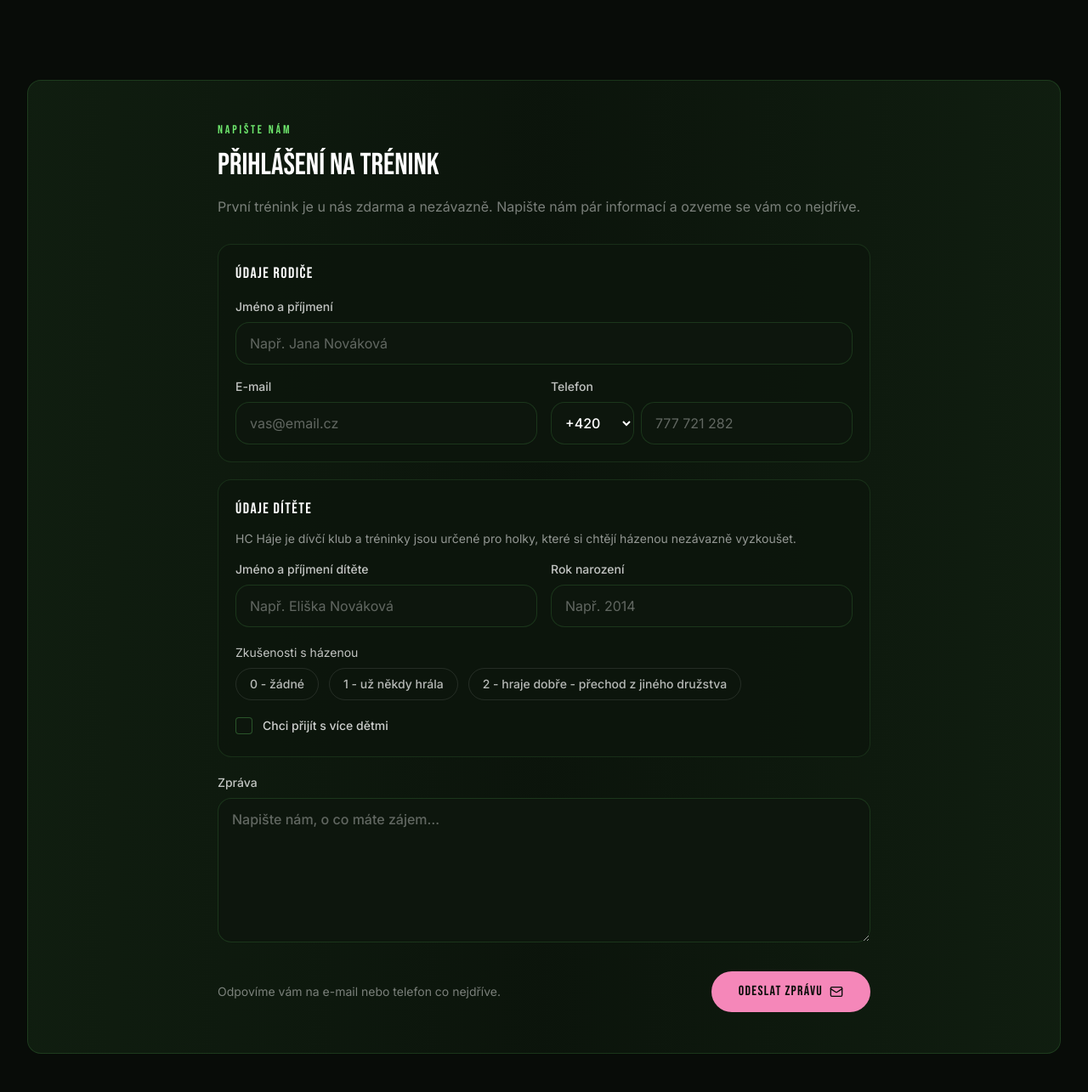
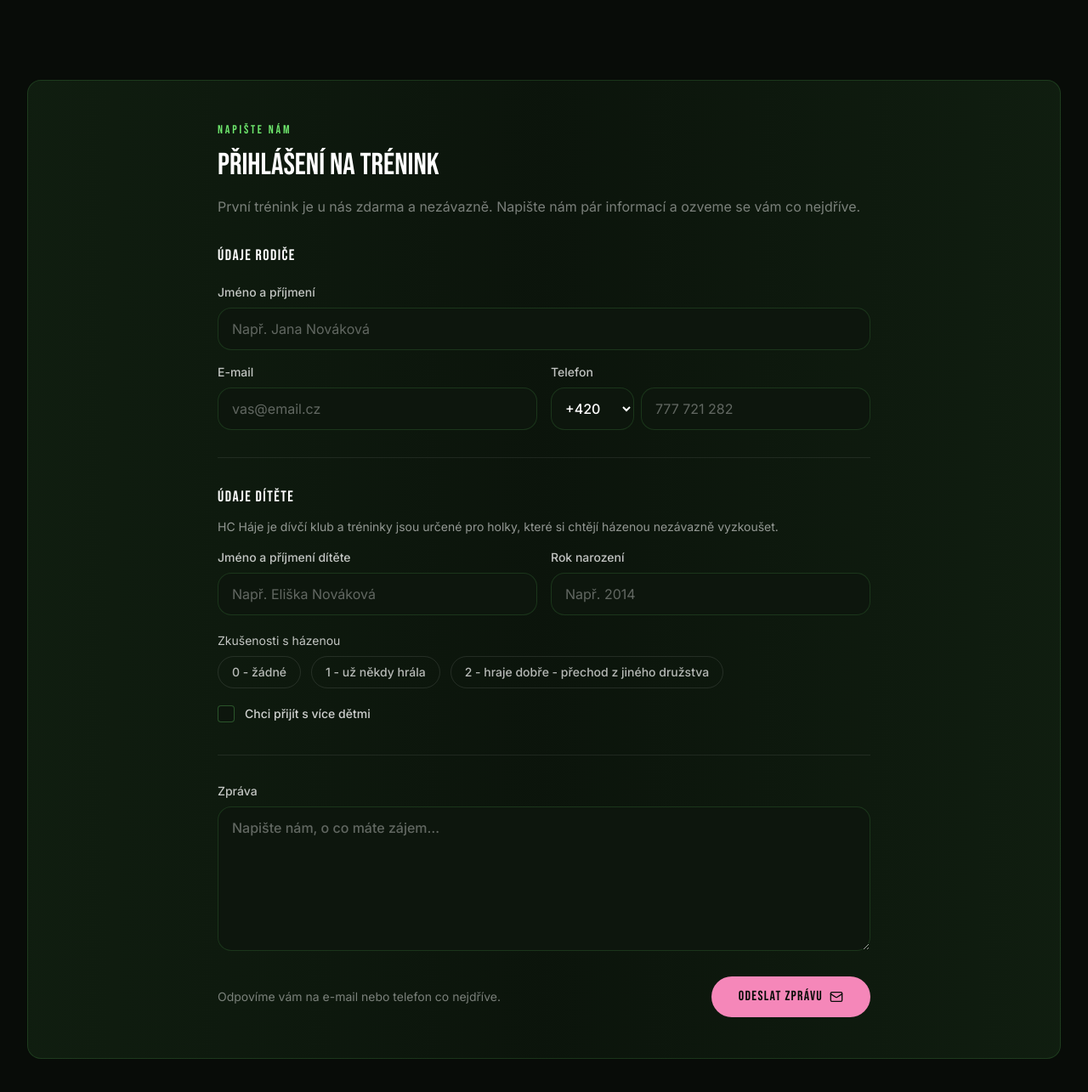
Before and after one commit to jakub245/hchaje-web, a React (Vite) app: page /chci-se-pridat in a window 1280 px wide. Shown: the part 792-2077 px from the top of the page at 85% size. Built offline with nearby package versions, Linux system fonts and the light colour scheme.

Commit message:
Remove section borders from form, use dividers instead

```diff
--- a/src/app/pages/ChciSePridat.tsx
+++ b/src/app/pages/ChciSePridat.tsx
@@ -147,11 +147,11 @@ export default function ChciSePridatPage() {
                 </div>
               )}
 
-              <form onSubmit={handleSubmit} className="space-y-5">
+              <form onSubmit={handleSubmit} className="space-y-0">
                 <input type="text" name="website" value={formData.website} onChange={handleChange} className="hidden" tabIndex={-1} autoComplete="off" />
 
-                <div className="rounded-2xl border border-[#6EE76D]/12 bg-[#0d160d]/80 p-5">
-                  <h3 className="text-white uppercase mb-4 tracking-[0.08em]" style={{ fontFamily: bebas }}>Údaje rodiče</h3>
+                <div className="pb-8">
+                  <h3 className="text-white uppercase mb-5 tracking-[0.08em]" style={{ fontFamily: bebas }}>Údaje rodiče</h3>
                   <div className="grid md:grid-cols-2 gap-4">
                     <label className="block md:col-span-2">
                       <span className="mb-2 block text-white/75 text-sm" style={{ fontFamily: inter }}>Jméno a příjmení</span>
@@ -183,7 +183,7 @@ export default function ChciSePridatPage() {
                   </div>
                 </div>
 
-                <div className="rounded-2xl border border-[#6EE76D]/12 bg-[#0d160d]/80 p-5">
+                <div className="border-t border-white/8 pt-8 pb-8">
                   <h3 className="text-white uppercase mb-3 tracking-[0.08em]" style={{ fontFamily: bebas }}>Údaje dítěte</h3>
                   <p className="text-white/55 text-sm mb-4" style={{ fontFamily: inter }}>
                     {nbspShortWords("HC Háje je dívčí klub a tréninky jsou určené pro holky, které si chtějí házenou nezávazně vyzkoušet.")}
@@ -247,12 +247,14 @@ export default function ChciSePridatPage() {
                   )}
                 </div>
 
-                <label className="block">
-                  <span className="mb-2 block text-white/75 text-sm" style={{ fontFamily: inter }}>Zpráva</span>
-                  <textarea name="message" value={formData.message} onChange={handleChange} required rows={6} className="w-full rounded-2xl border border-[#6EE76D]/15 bg-[#0d160d] px-4 py-3 text-white placeholder:text-white/35 outline-none focus:border-[#6EE76D]/45 resize-y" placeholder="Napište nám, o co máte zájem…" />
-                </label>
+                <div className="border-t border-white/8 pt-8">
+                  <label className="block">
+                    <span className="mb-2 block text-white/75 text-sm" style={{ fontFamily: inter }}>Zpráva</span>
+                    <textarea name="message" value={formData.message} onChange={handleChange} required rows={6} className="w-full rounded-2xl border border-[#6EE76D]/15 bg-[#0d160d] px-4 py-3 text-white placeholder:text-white/35 outline-none focus:border-[#6EE76D]/45 resize-y" placeholder="Napište nám, o co máte zájem…" />
+                  </label>
+                </div>
 
-                <div className="flex flex-col sm:flex-row sm:items-center sm:justify-between gap-4 pt-2">
+                <div className="flex flex-col sm:flex-row sm:items-center sm:justify-between gap-4 pt-6">
                   <p className="text-white/45 text-sm" style={{ fontFamily: inter }}>Odpovíme vám na e-mail nebo telefon co nejdříve.</p>
                   <button type="submit" disabled={isSending} className="rounded-full px-8 py-3 bg-[#F587B9] text-[#080C08] hover:brightness-110 hover:shadow-[0_0_20px_rgba(245,135,185,0.28)] disabled:opacity-70 disabled:cursor-not-allowed uppercase transition-all duration-300 inline-flex items-center justify-center gap-2" style={{ fontFamily: bebas, letterSpacing: "0.08em" }}>
                     {isSending ? "Odesílám..." : "Odeslat zprávu"}
```
